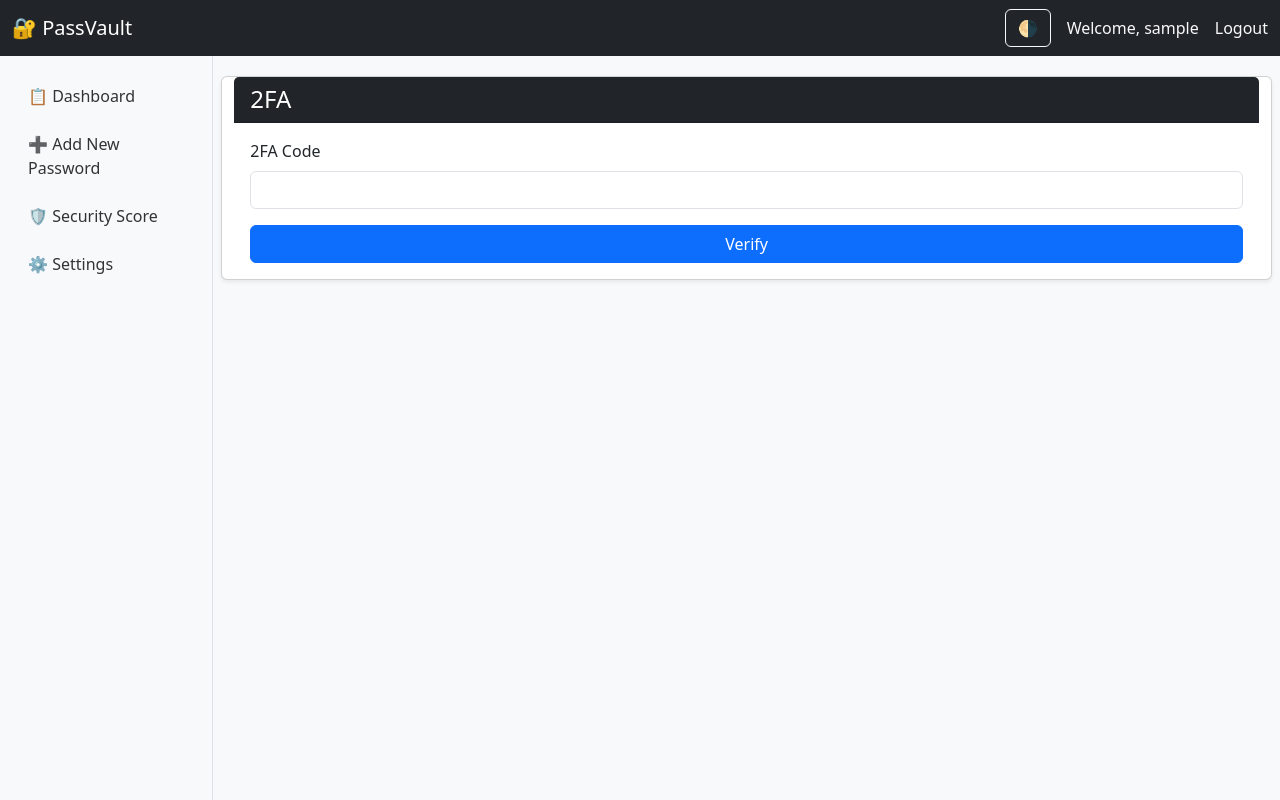
After one commit to sandiJamlu23/Password-Manager-Flask, a Flask app: page /setting/verify-2fa in a window 1280 px wide. The commit adds this page. Run offline with Flask 3, Linux system fonts and the light colour scheme; the visitor is signed in with stand-in values (Sample User, id 1).

Commit message:
2fa update FUCK YEAHHH

```diff
--- a/app/models.py
+++ b/app/models.py
@@ -6,6 +6,7 @@ class User(UserMixin, db.Model):
     username = db.Column(db.String(50), unique=True, nullable=False)
     password = db.Column(db.String(60), nullable=False)
     is_2fa_enabled = db.Column(db.Boolean, default=False)
+    totp_secret = db.Column(db.String(32), nullable=True)
 
 class PasswordEntry(db.Model):
     id = db.Column(db.Integer, primary_key=True)
--- a/app/routes.py
+++ b/app/routes.py
@@ -7,8 +7,6 @@ from .crypto import encrypt_password, decrypt_password
 from flask_login import UserMixin, login_user, logout_user, login_required, current_user
 import pyotp
 import time
-import qrcode
-import base64
 from io import BytesIO
 
 main = Blueprint('main', __name__)
@@ -70,6 +68,7 @@ def login():
                 flash('2FA is enabled. Please enter your token.', 'info')
                 return redirect(url_for('main.verify_2fa'))
             else:
+                # normal login
                 login_user(user)
                 flash('Logged in successfully', 'success')
                 return redirect(url_for('main.index'))
@@ -161,37 +160,57 @@ def security_settings():
 
     return render_template('settings/security.html', user=user)
 
-@main.route('/2fa')
+# @main.route('/setting/2fa')
+# @login_required
+# def two_fa_settings():
+#     user = current_user
+
+#     return render_template('settings/2fa.html', user=user)
+
+@main.route('/setting/2fa')
 @login_required
 def two_fa_settings():
     user = current_user
 
-    return render_template('settings/2fa.html', user=user)
+    # Generate a secret key for 2FA setup (only if user doesn't have one)
+    if not user.totp_secret:
+        secret = pyotp.random_base32()
+        user.totp_secret = secret
+        db.session.commit()
 
-@main.route('/2fa/setup')
-@login_required
-def setup_2fa():
-    user = current_user
-
-    # Generate a secret key for 2FA setup
-    secret = pyotp.random_base32()
-    user.totp_secret = secret
-    db.session.commit()
+    # use ecisting code
+    secret = user.totp_secret
 
     # create time-based one-time password (TOTP) URI
-    totp = pyotp.TOTP(secret)
+    totp = pyotp.TOTP(user.totp_secret)
     uri = totp.provisioning_uri(name=user.username, issuer_name='PasswordManager')
 
-    # generate qr code
-    img = qrcode.make(uri)
+    import qrcode
+    from io import BytesIO
+    import base64
+    from PIL import Image
+    # from qrcode.image.pure import PyPNGImage
+
+    qr = qrcode.QRCode(
+        version=1,
+        error_correction=qrcode.constants.ERROR_CORRECT_L,
+        box_size=10,
+        border=4,
+    )
+    qr.add_data(uri)
+    qr.make(fit=True)
+
+    img = qr.make_image(fill_color='black', back_color='white')
+
+    # convert img to base64
     buf = BytesIO()
     img.save(buf, format='PNG')
+    buf.seek(0)
     qr_code = base64.b64encode(buf.getvalue()).decode('utf-8')
+    # qrCode = generate_qr_code(secret, user.username)
+    return render_template('settings/2fa.html', uri=uri, user=user, qr_code=qr_code)
 
-    # qrCode = generate_qr_code(secret, user.username)
-    return render_template('settings/2fa_setup.html', uri=uri, user=user)
-
-@main.route('/2fa/confirm-2fa', methods=['POST'])
+@main.route('/setting/2fa/confirm-2fa', methods=['POST'])
 @login_required
 def confirm_2fa():
     # user_id = session.get('user_id')
@@ -199,9 +218,13 @@ def confirm_2fa():
     token = request.form.get('token')
 
     totp = pyotp.TOTP(user.totp_secret)
+    current_code = totp.now()
+    print("Expected code: ", current_code)
+    print("User entered", token)
 
     # verify the token entered by user vs. totp.now
-    if totp.verify() == token:
+    if totp.verify(token):
+        print(f"Token verified! Token was: {token}")
         user.is_2fa_enabled = True
         db.session.commit()
         flash('2FA has been enabled successfully.', 'success')
@@ -229,7 +252,7 @@ def disable_2fa():
     return redirect(url_for('main.security_settings'))
 
 # Add this route to handle 2FA verification during login
-@main.route('/verify-2fa', methods=['GET', 'POST'])
+@main.route('/setting/verify-2fa', methods=['GET', 'POST'])
 def verify_2fa():
     # This should only be accessible if user is partially logged in
     if not session.get('2fa_user_id'):
@@ -251,4 +274,4 @@ def verify_2fa():
         else:
             flash('Invalid 2FA code. Please try again.', 'danger')
 
-    return render_template('verify_2fa.html')
+    return render_template('/settings/verify_2fa.html')
--- a/app/templates/settings/dashboard.html
+++ b/app/templates/settings/dashboard.html
@@ -6,7 +6,7 @@
     <div class="setting-card">
         <h3>🔐 Security</h3>
         <p>Password, 2FA, and login settings</p>
-        <a href="{{ url_for('main.security_settings') }}" class="btn">Manage</a>
+        <a href="{{ url_for('main.setting_dashboard') }}" class="btn">Manage</a>
     </div>
 
     <div class="setting-card">
--- /dev/null
+++ b/app/templates/settings/verify_2fa.html
@@ -0,0 +1,23 @@
+{% extends 'base.html' %}
+
+{%  block content %}
+<div class="row justify-content-center">
+    <div class="card shadow-sm">
+        <div class="card-header bg-dark text-white">
+            <h4 class="mb-0">2FA</h4>
+        </div>
+        <div class="card-body">
+            <form method="POST" action="{{ url_for('main.verify_2fa') }}">
+                <div class="mb-3">
+                    <label for="2fa" class="form-label">2FA Code</label>
+                    <input type="text" class="form-control" id="token" name="token" required>
+                </div>
+                <div class="d-grid">
+                    <button type="submit" class="btn btn-primary">Verify</button>
+                </div>
+            </form>
+        </div>
+    </div>
+</div>
+
+{% endblock %}
--- a/requirements.txt
+++ b/requirements.txt
@@ -7,3 +7,6 @@ gunicorn==21.2.0
 python-dotenv==1.0.0
 cryptography==41.0.7
 psycopg2-binary==2.9.9
+pyotp==2.9.0
+Pillow==11.3.0
+qrcode==8.2
```
Also changed, not shown: app/templates/base.html (+6 -3 lines), app/templates/settings/2fa.html (+7 -0 lines), app/templates/settings/base.html (+5 -4 lines).
